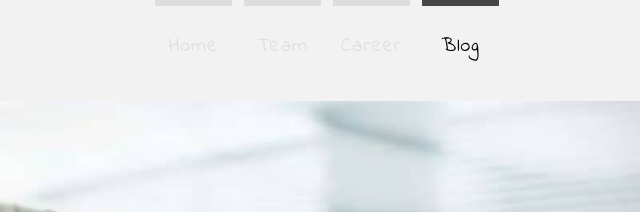
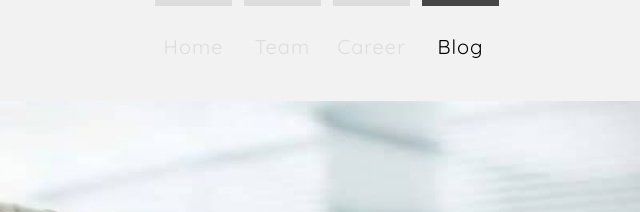
Before and after one commit to mo-rubikal/mohamed-mahmoud.github.io, a plain HTML site: page blog-one.html in a window 1280 px wide. Shown: the top 212 px of the page, 640-1280 px from the left. Drawn offline with nearby package versions, Linux system fonts and the light colour scheme.

Commit message:
Remove unused font

```diff
--- a/blog-one.html
+++ b/blog-one.html
@@ -13,7 +13,6 @@
       <!-- font-awesome -->
       <link rel="stylesheet" href="css/fonts/font-awesome.css">
       <link rel="icon" href="images/favicon.ico?v=1.1">
-      <link href="https://fonts.googleapis.com/css?family=Indie+Flower" rel="stylesheet">
       <link href="https://fonts.googleapis.com/css?family=Quicksand" rel="stylesheet">
 
    </head>
--- a/css/style.css
+++ b/css/style.css
@@ -96,7 +96,7 @@ font-size: 20px;
   color: #ddd;
   width: 77px;
   text-align: center;
-  font-family: 'Indie Flower', cursive;
+  font-family: 'Quicksand', sans-serif;
 }
 .navbar-rubikal .navbar-nav a::before {
   content: '';
```
Also changed, not shown: blog.html (+0 -1 lines), career.html (+0 -1 lines), index.html (+0 -1 lines), team.html (+0 -1 lines).
